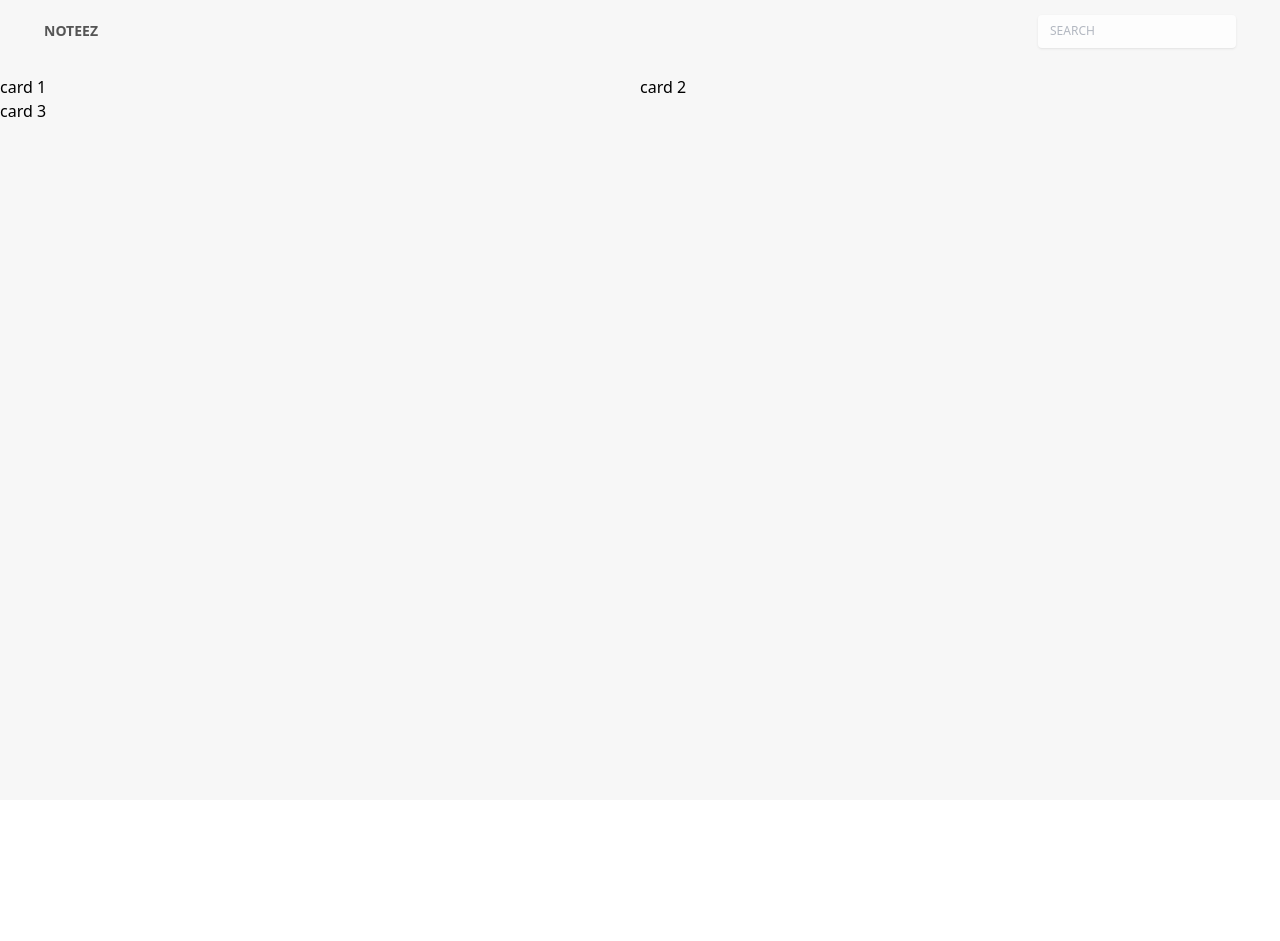
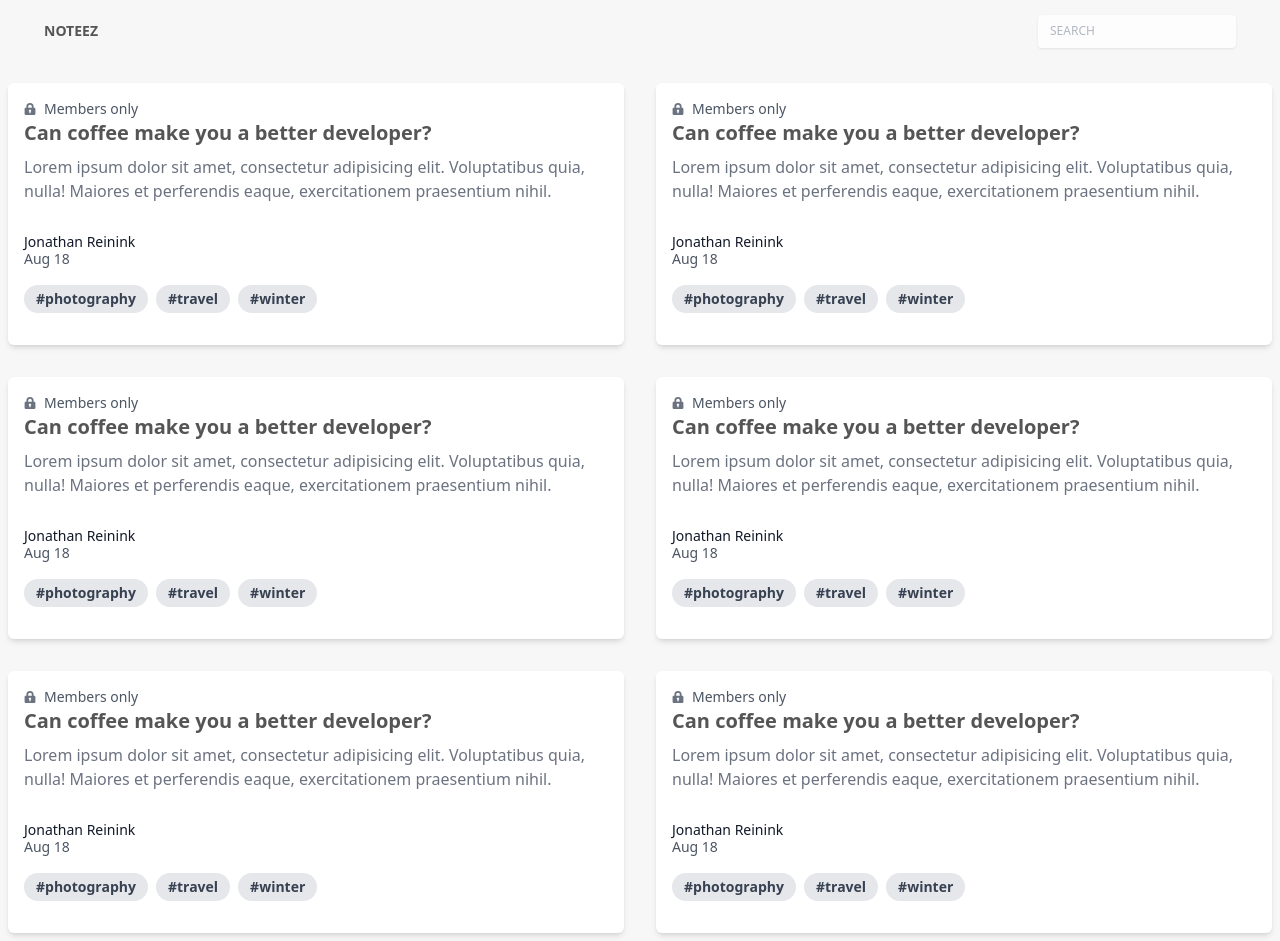
Before and after one commit to fasaya/notes-fe, a Nuxt app: page /notes in a window 1280 px wide. Before the commit the page ends 800 px from the top, so only its background shows below. Built offline with nearby package versions, Linux system fonts and the light colour scheme.

Commit message:
create card component

```diff
--- /dev/null
+++ b/components/notes/Card.vue
@@ -0,0 +1,55 @@
+<script setup>
+// const props = defineProps(['data'])
+// console.log(props.data.title)
+</script>
+
+<template>
+	<div class="max-w-sm w-full lg:max-w-full lg:flex">
+		<div
+			class=" bg-white rounded-md p-4 m-2 flex flex-col justify-between leading-normal shadow-md"
+		>
+			<div class="mb-8">
+				<p class="text-sm text-gray-600 flex items-center">
+					<svg
+						class="fill-current text-gray-500 w-3 h-3 mr-2"
+						xmlns="http://www.w3.org/2000/svg"
+						viewBox="0 0 20 20"
+					>
+						<path
+							d="M4 8V6a6 6 0 1 1 12 0v2h1a2 2 0 0 1 2 2v8a2 2 0 0 1-2 2H3a2 2 0 0 1-2-2v-8c0-1.1.9-2 2-2h1zm5 6.73V17h2v-2.27a2 2 0 1 0-2 0zM7 6v2h6V6a3 3 0 0 0-6 0z"
+						/>
+					</svg>
+					Members only
+				</p>
+				<div class="text-stone font-bold text-xl mb-2">
+					Can coffee make you a better developer?
+				</div>
+				<p class="text-gray-500 text-base">
+					Lorem ipsum dolor sit amet, consectetur adipisicing elit.
+					Voluptatibus quia, nulla! Maiores et perferendis eaque,
+					exercitationem praesentium nihil.
+				</p>
+			</div>
+			<div class="flex items-center">
+				<div class="text-sm">
+					<p class="text-gray-900 leading-none">Jonathan Reinink</p>
+					<p class="text-gray-600">Aug 18</p>
+				</div>
+			</div>
+			<div class="pt-4 pb-2">
+				<span
+					class="inline-block bg-gray-200 rounded-full px-3 py-1 text-sm font-semibold text-gray-700 mr-2 mb-2"
+					>#photography</span
+				>
+				<span
+					class="inline-block bg-gray-200 rounded-full px-3 py-1 text-sm font-semibold text-gray-700 mr-2 mb-2"
+					>#travel</span
+				>
+				<span
+					class="inline-block bg-gray-200 rounded-full px-3 py-1 text-sm font-semibold text-gray-700 mr-2 mb-2"
+					>#winter</span
+				>
+			</div>
+		</div>
+	</div>
+</template>
--- a/layouts/default.vue
+++ b/layouts/default.vue
@@ -26,7 +26,7 @@
 				<div
 					class="w-full relative flex justify-between lg:w-auto px-4 lg:static lg:block lg:justify-end"
 				>
-					<input type="text" placeholder="Search" name="" id="" class="px-3 py-2 flex items-center text-xs uppercase leading-snug text-medium-stone opacity-75 hover:opacity-100 rounded text-sm border-0 shadow outline-none focus:outline-none focus:ring w-full">
+					<input type="text" placeholder="Search" name="" id="" class="px-3 py-2 flex items-center text-xs uppercase leading-snug text-stone opacity-75 hover:opacity-100 rounded text-sm border-0 shadow outline-none focus:outline-none focus:ring w-full">
 				</div>
 				<!-- <div
 					v-bind:class="{ hidden: !showMenu, flex: showMenu }"
@@ -67,7 +67,7 @@
 </template>
 
 <style scoped>
-#main1 {
+html {
 	height: 100vh;
 }
 </style>
--- a/pages/notes/index.vue
+++ b/pages/notes/index.vue
@@ -1,17 +1,22 @@
+<script setup>
+import Card from '@/components/notes/Card.vue'
+
+definePageMeta({
+	path: '/'
+});
+</script>
+
 <template>
 	<div>
 		<div class="container mx-auto">
-			<div class="grid grid-cols-2">
-				<div>card 1</div>
-				<div>card 2</div>
-				<div>card 3</div>
+			<div class="grid lg:grid-cols-2 gap-4">
+				<Card data=""/>
+				<Card/>
+				<Card/>
+				<Card/>
+				<Card/>
+				<Card/>
 			</div>
 		</div>
 	</div>
 </template>
-
-<script setup>
-definePageMeta({
-	path: '/'
-})
-</script>
--- a/tailwind.config.js
+++ b/tailwind.config.js
@@ -13,7 +13,7 @@ module.exports = {
 			colors: {
 				"main-yellow": "#fdbe00",
 				"light-stone": "#f7f7f7",
-				"medium-stone": "#ededed",
+				"medium-stone": "#c4c4c4",
 				stone: "#555555",
 			},
 		},
```
